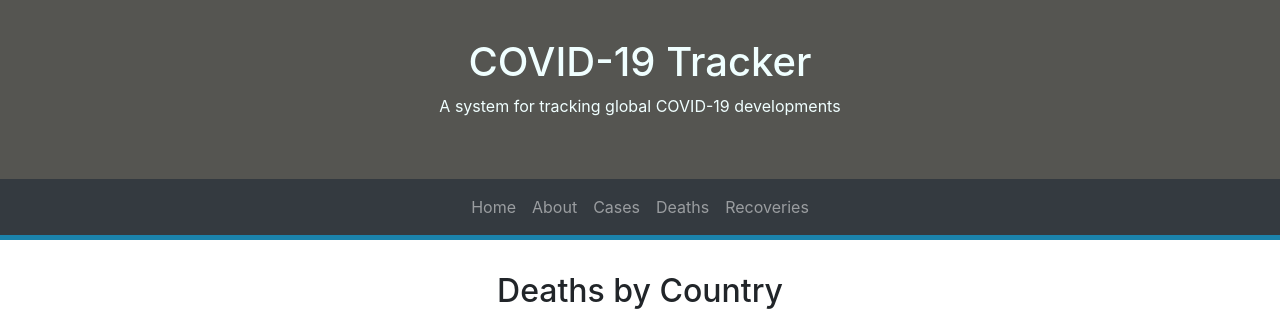
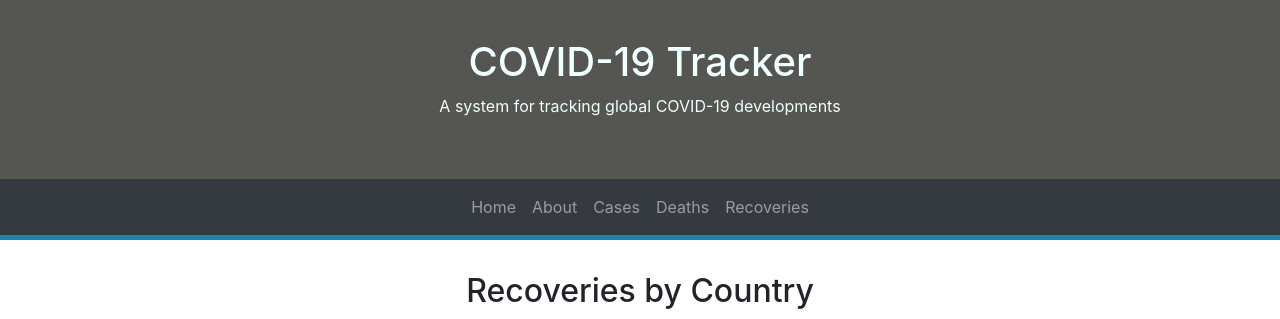
Before and after one commit to D-Bits/COVID-19-Reporting, a Django app: page /recoveries/ in a window 1280 px wide. Shown: the top 319 px of the page. Run offline with Django 3.2, Linux system fonts and the light colour scheme; data that the repository does not hold is empty; some libraries are stand-ins or nearby versions.

Commit message:
Fixed typo.

```diff
--- a/reporting/reports/templates/reports/recoveries.html
+++ b/reporting/reports/templates/reports/recoveries.html
@@ -4,7 +4,7 @@
 
 {% block content %}
 
-    <h2>Deaths by Country</h2>
+    <h2>Recoveries by Country</h2>
 
     <table class="table table-striped">
 
```
